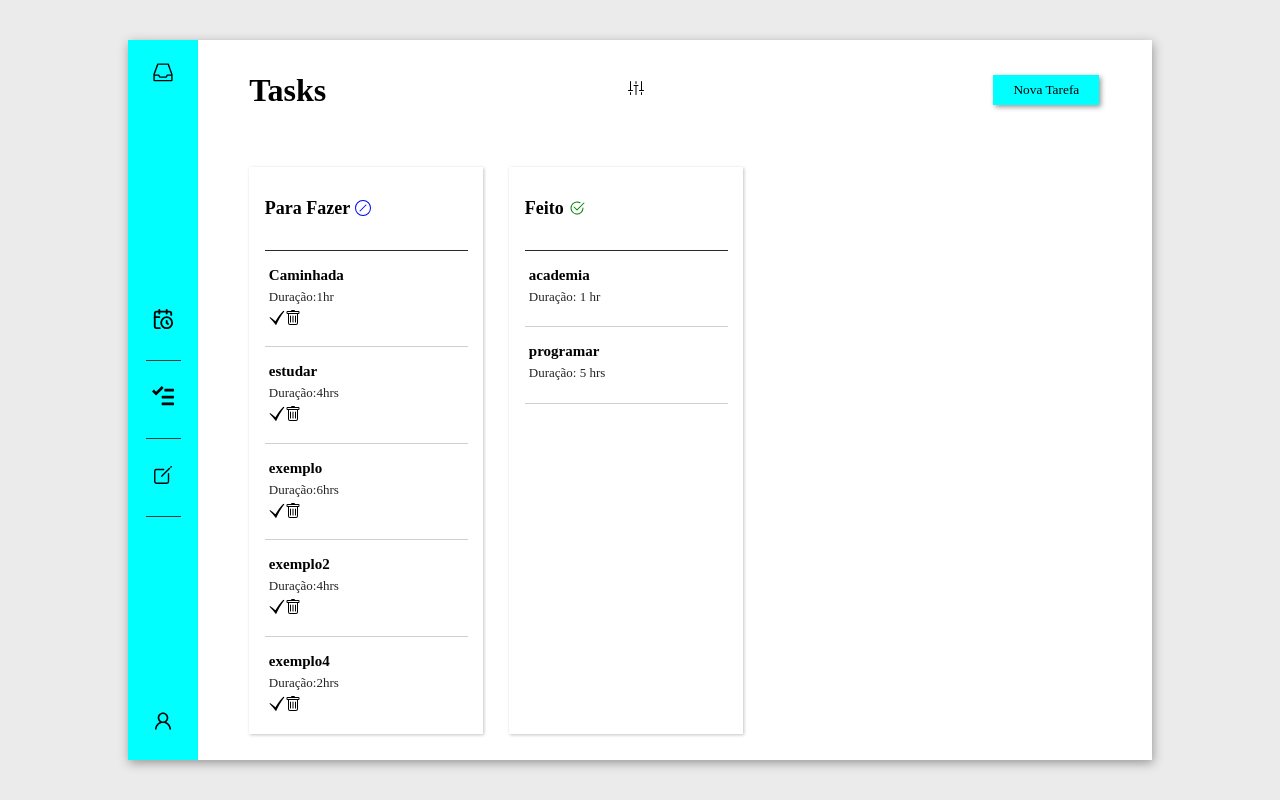
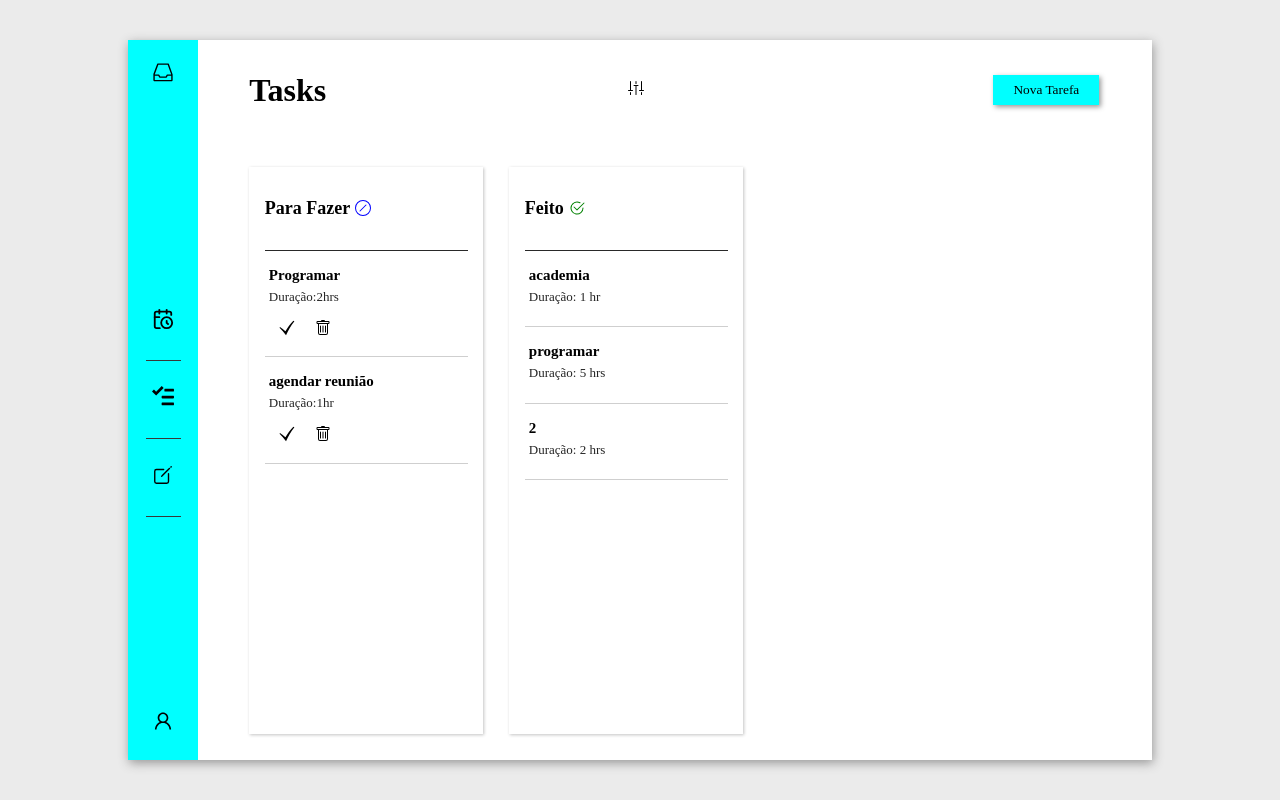
Before and after one commit to PedroPaulo-Git/TaskApp, a React (Create React App) app: page /tasks in a window 1280 px wide. Built offline with nearby package versions, Linux system fonts and the light colour scheme; data requests are answered from the project's data file; some icons are missing; a web font is replaced by a local one.

Commit message:
design fixe

```diff
--- a/data/db.json
+++ b/data/db.json
@@ -1,17 +1,5 @@
 {
   "todos": [
-    {
-      "id": 0.10521181341679031,
-      "title": "Caminhada",
-      "time": "1",
-      "done": false
-    },
-    {
-      "id": 0.8475451089619295,
-      "title": "estudar",
-      "time": "4",
-      "done": false
-    },
     {
       "id": 0.42726667945435115,
       "title": "academia",
@@ -25,21 +13,21 @@
       "done": true
     },
     {
-      "id": 0.2007683151520998,
-      "title": "exemplo ",
-      "time": "6",
+      "id": 0.9558823133864967,
+      "title": "2",
+      "time": "2",
+      "done": true
+    },
+    {
+      "id": 0.8502427638281838,
+      "title": "Programar",
+      "time": "2",
       "done": false
     },
     {
-      "id": 0.07473299300035441,
-      "title": "exemplo2",
-      "time": "4",
-      "done": false
-    },
-    {
-      "id": 0.38866821082032965,
-      "title": "exemplo4",
-      "time": "2",
+      "id": 0.11021403637149496,
+      "title": "agendar reunião",
+      "time": "1",
       "done": false
     }
   ]
--- a/src/components/CreateTask.jsx
+++ b/src/components/CreateTask.jsx
@@ -1,6 +1,7 @@
 import React from 'react';
 import { useState, useEffect } from 'react'
 import { BsTrash, BsBookmarkCheck, BsBookmarkCheckFill } from 'react-icons/bs';
+import { MdDone } from "react-icons/md";
 import MenuTask from './MenuTask';
 import ShowTask from './ShowTask';
 import styles from '../styles/createtask.module.css'
@@ -12,6 +13,7 @@ function CreateTask() {
     const [time, setTime] = useState("");
     const [todos, setTodos] = useState([]);
     const [loading, setLoading] = useState(false);
+    const [taskDone,setTaskDone] = useState(false)
 
 
     useEffect(() => {
@@ -37,6 +39,10 @@ function CreateTask() {
 
     const handleSubmit = async (e) => {
         e.preventDefault();
+        setTaskDone(true)
+        const timer = setTimeout(() => {
+            setTaskDone(false)
+        }, 2000);
         const todo = {
             id: Math.random(),
             title,
@@ -71,7 +77,7 @@ function CreateTask() {
     return (
         <main className={styles.mainContainer}>
             <MenuTask />
-
+            <div className={styles.createTask_Create_Notification_container}>{taskDone ?? false ?<div className={styles.createTask_Create_Notification}><MdDone /><p>Sua tarefa foi criada com sucesso !</p> <span onClick={()=>{setTaskDone(false)}}> OK </span></div>  :"" }</div>
             <div className={styles.createTask_Container}>
                 <div className={styles.createTask_Container_top}>
                     <h1>Create Task</h1>
@@ -104,7 +110,7 @@ function CreateTask() {
                                 required
                             />
                         </div>
-                        <input className={styles.button} type="submit" value="Criar tarefa" />
+                        <input onClick={()=>{}} className={styles.button} type="submit" value="Criar tarefa" />
                     </form>
                 </div>
             </div>
--- a/src/components/ShowTask.jsx
+++ b/src/components/ShowTask.jsx
@@ -96,15 +96,19 @@ function ShowTask() {
                                     {console.log(todo.id)}
                                     <h3>{todo.title}</h3>
                                     <p className={styles.pDuracao}>Duração:{todo.time}{todo.time <= 1 ? "hr" : "hrs"}</p>
-                                    <span onClick={() => handleEdit(todo)}>
+
+                                    <span className={styles.svg_time} onClick={() => handleEdit(todo)}>
                                         {!todo.done ? ( <GiCheckMark style={{}} /> )
                                         :
                                        todo.time = "null" }
                                     </span>
+
+                                    <span  className={styles.svg_delete}>
                                     <BsTrash onClick={() =>
                                         handleDelete(todo.id)
 
                                     } />
+                                    </span>
                                 </div>
                                 </div>
                                 : null}
--- a/src/styles/createtask.module.css
+++ b/src/styles/createtask.module.css
@@ -9,6 +9,38 @@
     background-color: #FFFF;
     position: absolute;
 }
+.createTask_Create_Notification_container{
+    position: absolute;
+    transform: translate(-50%,-50%);
+    background-color: rgb(255, 255, 255);
+    box-shadow: rgb(151, 151, 151) 5px 5px 10px;
+    top: 0%;
+    left: 50%;
+    border-radius: 0.5em;
+}
+.createTask_Create_Notification{
+    display: flex;
+    align-items: center;
+    justify-content: space-evenly;
+    gap: 20px;
+    height: 60px;
+
+}
+.createTask_Create_Notification svg{
+   border: 1px solid rgb(30, 255, 0);
+   border-radius: 50%;
+   padding: 4px;
+   margin-left: 10px;
+   color:  rgb(30, 255, 0);
+}
+.createTask_Create_Notification span{
+    height: 70%;
+    align-items: center;
+    display: flex;
+    border-left: 1px solid rgb(158, 158, 158);
+    padding-inline: 16px;
+    cursor: pointer;
+ }
 .createTask_Container_top{
     display: block;
 }
--- a/src/styles/showtask.module.css
+++ b/src/styles/showtask.module.css
@@ -85,6 +85,16 @@
     padding-block: 8%;
     padding-inline: 2%;
 }
+.todo svg{
+    padding: 10px 10px 0;
+    cursor: pointer;
+}
+.svg_time svg:hover{
+    color: greenyellow;
+}
+.svg_delete svg:hover{
+    color: rgb(255, 72, 0);
+}
 .todo p {
     color: rgb(37, 37, 37);
     font-size: 13px;
```
Also changed, not shown: 1 other file (tests, documents, lock files or other folders).
